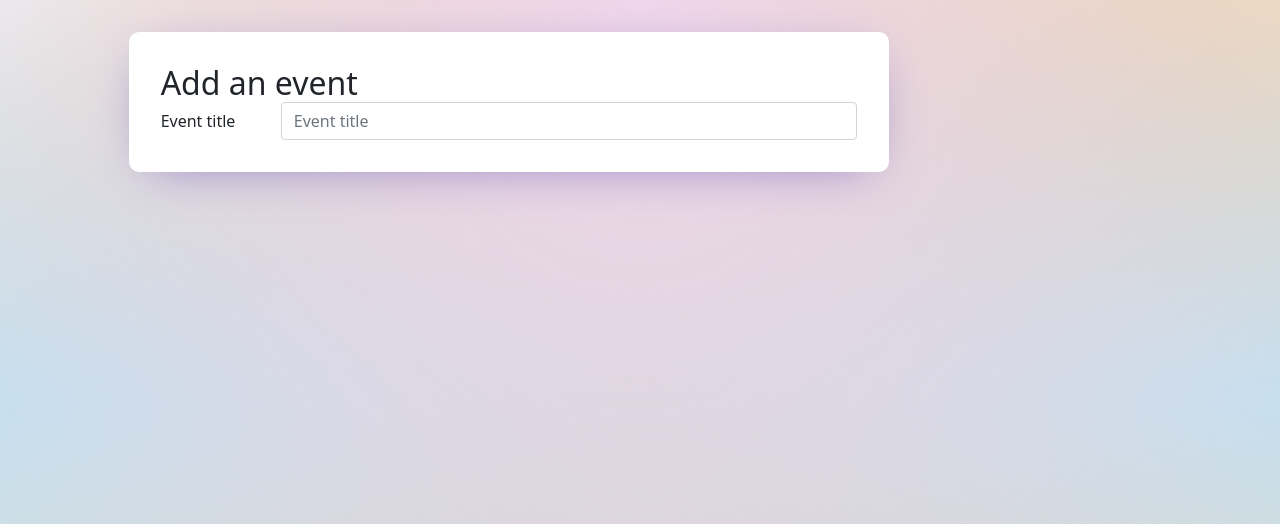
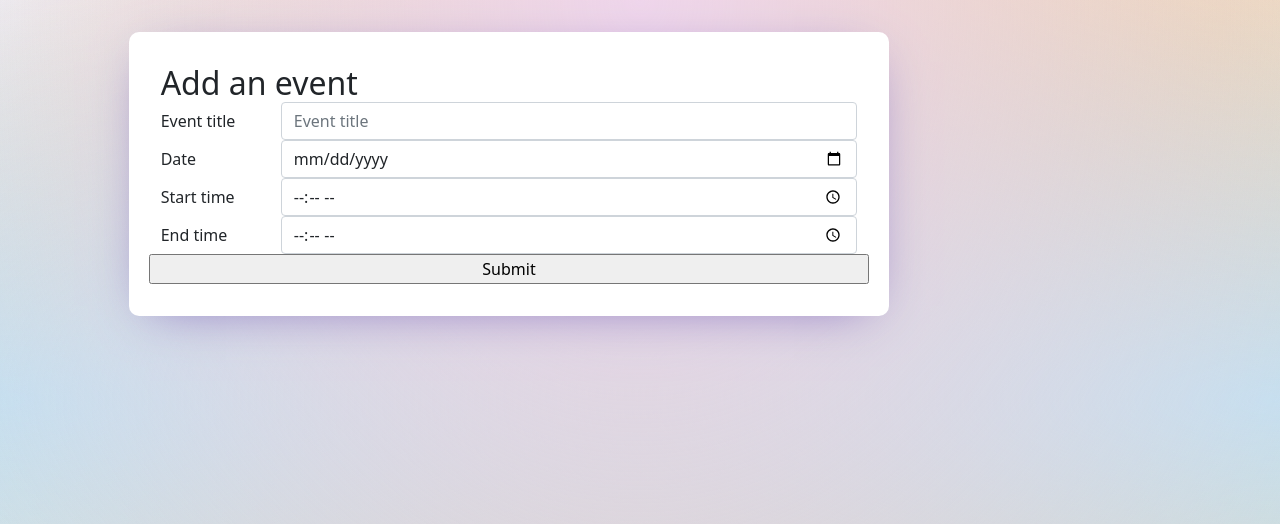
Before and after one commit to lindsey-h/Project-Elevate, a Flask app: page /add-event in a window 1280 px wide. Shown: the top 524 px of the page. Run offline with Flask 2, Linux system fonts and the light colour scheme; data that the repository does not hold is empty; some libraries are stand-ins or nearby versions.

Commit message:
Finished add-event form. Updated button styling

```diff
--- a/static/css/evo-calendar.orange-coral.css
+++ b/static/css/evo-calendar.orange-coral.css
@@ -15,7 +15,6 @@
 .orange-coral {
     -webkit-box-shadow: 0 10px 50px -20px rgb(255, 153, 102, 0.65);
             box-shadow: 0 10px 50px -20px rgb(255, 153, 102, 0.65);
-    border: 2px solid #fc9567;
 }
 .orange-coral .calendar-sidebar {
     background: #fc9567;
--- a/static/css/style.css
+++ b/static/css/style.css
@@ -62,13 +62,13 @@ h1, h2, h3, h4, h5, h6 {
 }
 
 #public .btn-outline-primary {
-  border-color: #5fb5c2 !important;
-  color: #3d7f89 !important;
+  border-color: #ff9565 !important;
+  color: #e9743e !important;
 }
 
 #public .btn-outline-primary:hover {
-  border-color: #5fb5c2 !important;
-  background-color: #5fb5c2 !important;
+  border-color: #ff9565 !important;
+  background-color: #ff9565 !important;
   color: #fff !important;
 }
 
--- a/templates/add-event.html
+++ b/templates/add-event.html
@@ -14,8 +14,29 @@
       <div class="form-group row">
         <label for="title" class="col-sm-2 col-form-label">Event title</label>
         <div class="col-sm-10">
-          <input type="text" class="form-control" id="title" placeholder="Event title" name="title">
+          <input type="text" class="form-control" id="title" placeholder="Event title" name="title" required>
         </div>
+      </div>
+      <div class="form-group row">
+        <label for="date" class="col-sm-2 col-form-label">Date</label>
+        <div class="col-sm-10">
+          <input type="date" class="form-control" id="date" placeholder="Date" name="date" required>
+        </div>
+      </div>
+      <div class="form-group row">
+        <label for="start-time" class="col-sm-2 col-form-label">Start time</label>
+        <div class="col-sm-10">
+          <input type="time" class="form-control" id="start-time" placeholder="Start time" name="start-time" required>
+        </div>
+      </div>
+      <div class="form-group row">
+        <label for="end-time" class="col-sm-2 col-form-label">End time</label>
+        <div class="col-sm-10">
+          <input type="time" class="form-control" id="end-time" placeholder="End time" name="end-time" required>
+        </div>
+      </div>
+      <div class="form-group row">
+        <input type="submit">
       </div>
     </form>
   </div>
```
